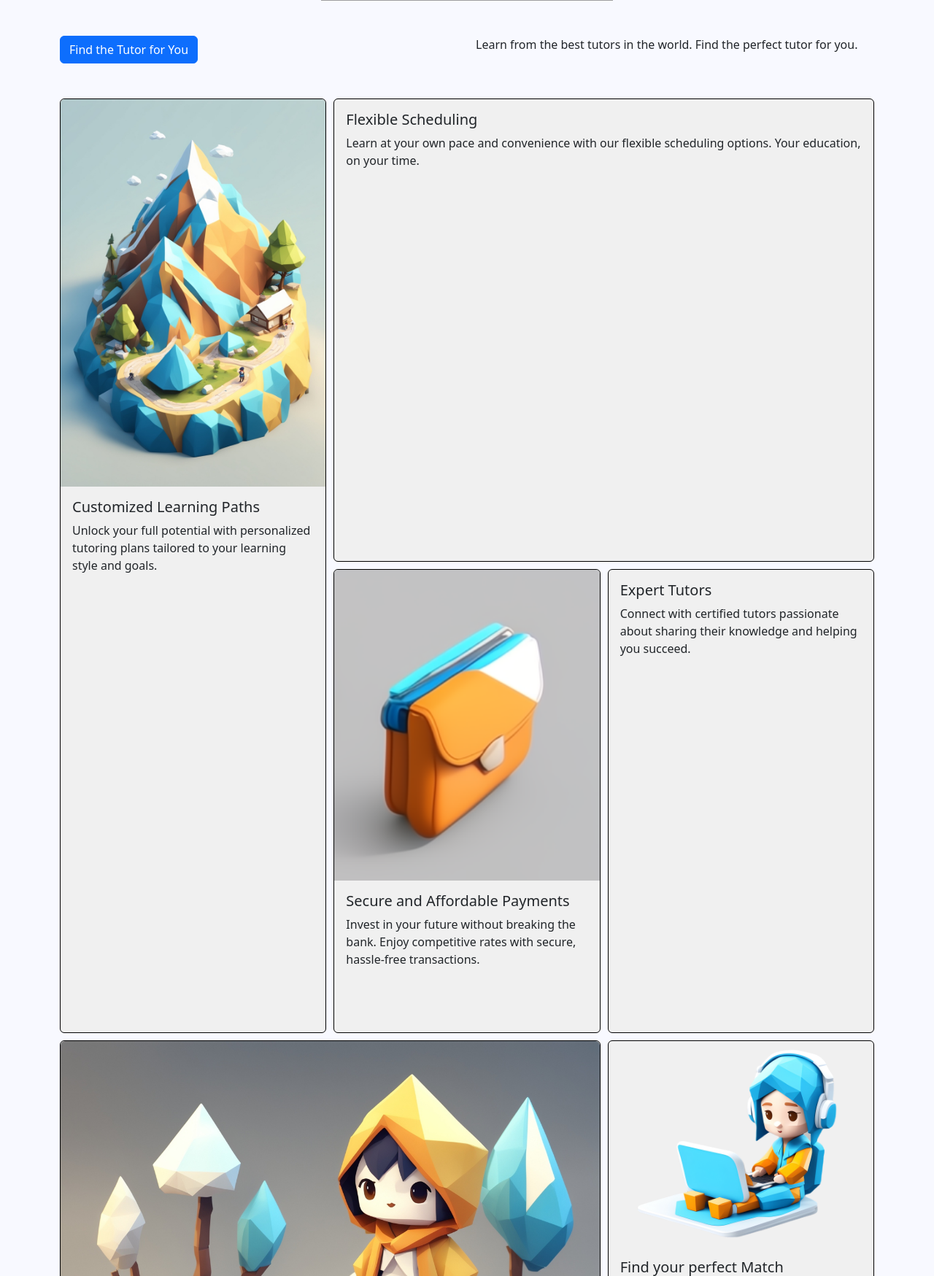
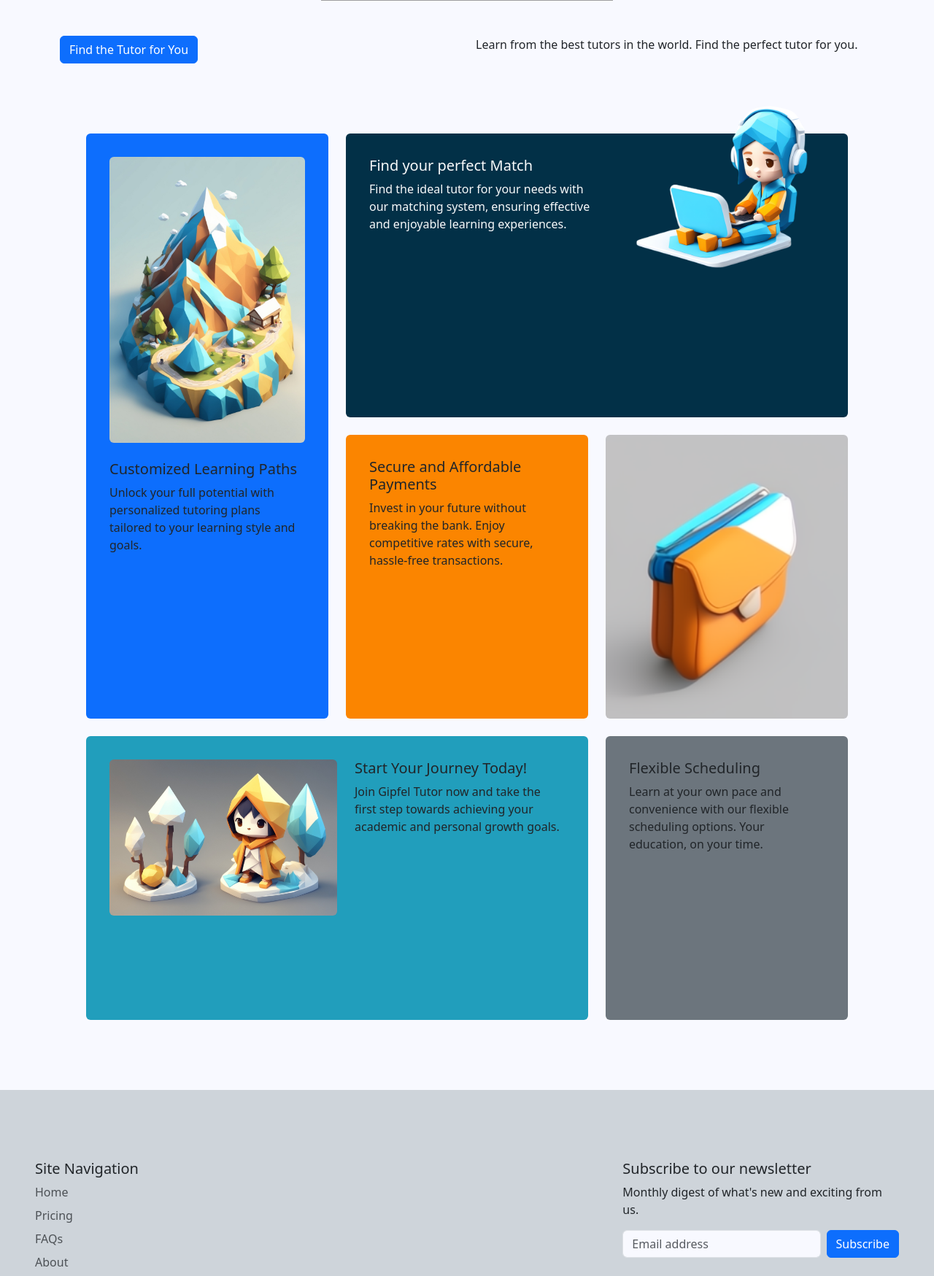
Before and after one commit to benschaf/gipfel-lerner, a Django app: page / in a window 1280 px wide. Shown: the part 299-2048 px from the top of the page at 73% size. Run offline with Django 5.2, Linux system fonts and the light colour scheme; some libraries are stand-ins or nearby versions; grey boxes are pictures that could not be loaded.

Commit message:
feat: style bento section in landing page

```diff
--- a/core/templates/core/index.html
+++ b/core/templates/core/index.html
@@ -23,47 +23,55 @@
   </div>
 
   <!-- Bento information Section -->
-  <div class="container mt-5">
+  <div class="container mt-5 p-5">
     <!-- -> Credit for CSS Grid (generation): https://cssgrid-generator.netlify.app/ -->
     <div class="parent">
       <div class="div1 card">
-        <img src="{% static 'images/bento-paths.webp' %}" alt="Image of multiple paths leading up a mountain summit." class="img-fluid rounded-top" />
-        <div class="card-body">
+        <img src="{% static 'images/bento-paths.webp' %}" alt="Image of multiple paths leading up a mountain summit." class="img-fluid rounded" />
+        <div class="card-body p-0">
           <h5>Customized Learning Paths</h5>
           <p>Unlock your full potential with personalized tutoring plans tailored to your learning style and goals.</p>
         </div>
       </div>
       <div class="div2 card">
-        <div class="card-body">
-          <h5>Flexible Scheduling</h5>
-          <p>Learn at your own pace and convenience with our flexible scheduling options. Your education, on your time.</p>
+        <div class="row g-0">
+          <div class="col">
+            <div class="card-body p-0">
+              <h5>Find your perfect Match</h5>
+              <p>Find the ideal tutor for your needs with our matching system, ensuring effective and enjoyable learning experiences.</p>
+            </div>
+          </div>
+          <div class="col">
+            <img src="{% static 'images/bento-match.webp' %}" alt="A wallet" class="img-fluid rounded" />
+          </div>
         </div>
       </div>
       <div class="div3 card">
-        <img src="{% static 'images/bento-wallet.webp' %}" alt="A wallet" class="img-fluid rounded-top" />
-        <div class="card-body">
+        <div class="card-body p-0">
           <h5>Secure and Affordable Payments</h5>
           <p>Invest in your future without breaking the bank. Enjoy competitive rates with secure, hassle-free transactions.</p>
         </div>
       </div>
       <div class="div4 card">
-        <div class="card-body">
-          <h5>Expert Tutors</h5>
-          <p>Connect with certified tutors passionate about sharing their knowledge and helping you succeed.</p>
-        </div>
+        <img src="{% static 'images/bento-wallet.webp' %}" alt="A wallet" class="img-fluid rounded" />
       </div>
       <div class="div5 card">
-        <img src="{% static 'images/bento-start-now.webp' %}" alt="A wallet" class="img-fluid rounded-top" />
-        <div class="card-body">
-          <h5>Start Your Journey Today!</h5>
-          <p>Join Gipfel Tutor now and take the first step towards achieving your academic and personal growth goals.</p>
+        <div class="row g-0">
+          <div class="col">
+            <img src="{% static 'images/bento-start-now.webp' %}" alt="A wallet" class="img-fluid rounded" />
+          </div>
+          <div class="col">
+            <div class="card-body p-0">
+              <h5>Start Your Journey Today!</h5>
+              <p>Join Gipfel Tutor now and take the first step towards achieving your academic and personal growth goals.</p>
+            </div>
+          </div>
         </div>
       </div>
       <div class="div6 card">
-        <img src="{% static 'images/bento-match.webp' %}" alt="A wallet" class="img-fluid rounded-top" />
-        <div class="card-body">
-          <h5>Find your perfect Match</h5>
-          <p>Find the ideal tutor for your needs with our matching system, ensuring effective and enjoyable learning experiences.</p>
+        <div class="card-body p-0">
+          <h5>Flexible Scheduling</h5>
+          <p>Learn at your own pace and convenience with our flexible scheduling options. Your education, on your time.</p>
         </div>
       </div>
     </div>
--- a/static/css/base.css
+++ b/static/css/base.css
@@ -1,40 +1,70 @@
+
+:root {
+    --my-blue-green: #219EBC;
+    --my-prussian-blue: #023047;
+    --my-ut-oragne: #FB8500;
+}
+
 .header-container {
     margin-top: 80px;
 }
+
+/* BENTO SECTION */
 
 .parent {
     display: grid;
     grid-template-columns: repeat(3, 1fr);
     grid-template-rows: repeat(3, 1fr);
-    grid-column-gap: 10px;
-    grid-row-gap: 10px;
+    grid-column-gap: 1.5rem;
+    grid-row-gap: 1.5rem;
 }
 
 .parent>div {
-    background-color: #f0f0f0;
-    border: 1px solid #000;
+    border-style: none;
+    padding: 2rem;
 }
 
 .div1 {
     grid-area: 1 / 1 / 3 / 2;
+    background-color: var(--bs-primary);
+}
+
+.div1 .card-body {
+    padding-top: 1.5rem !important;
 }
 
 .div2 {
     grid-area: 1 / 2 / 2 / 4;
+    background-color: var(--my-prussian-blue);
+    color: var(--bs-light);
+}
+
+.div2 img {
+    /* offset the image */
+    margin-top: -80px;
+    margin-left: 20px;
 }
 
 .div3 {
     grid-area: 2 / 2 / 3 / 3;
+    background-color: var(--my-ut-oragne);
 }
 
 .div4 {
     grid-area: 2 / 3 / 3 / 4;
+    padding: 0 !important;
 }
 
 .div5 {
     grid-area: 3 / 1 / 4 / 3;
+    background-color: var(--my-blue-green);
+}
+
+.div5 .card-body {
+    padding-left: 1.5rem !important;
 }
 
 .div6 {
     grid-area: 3 / 3 / 4 / 4;
+    background-color: var(--bs-secondary);
 }
```
